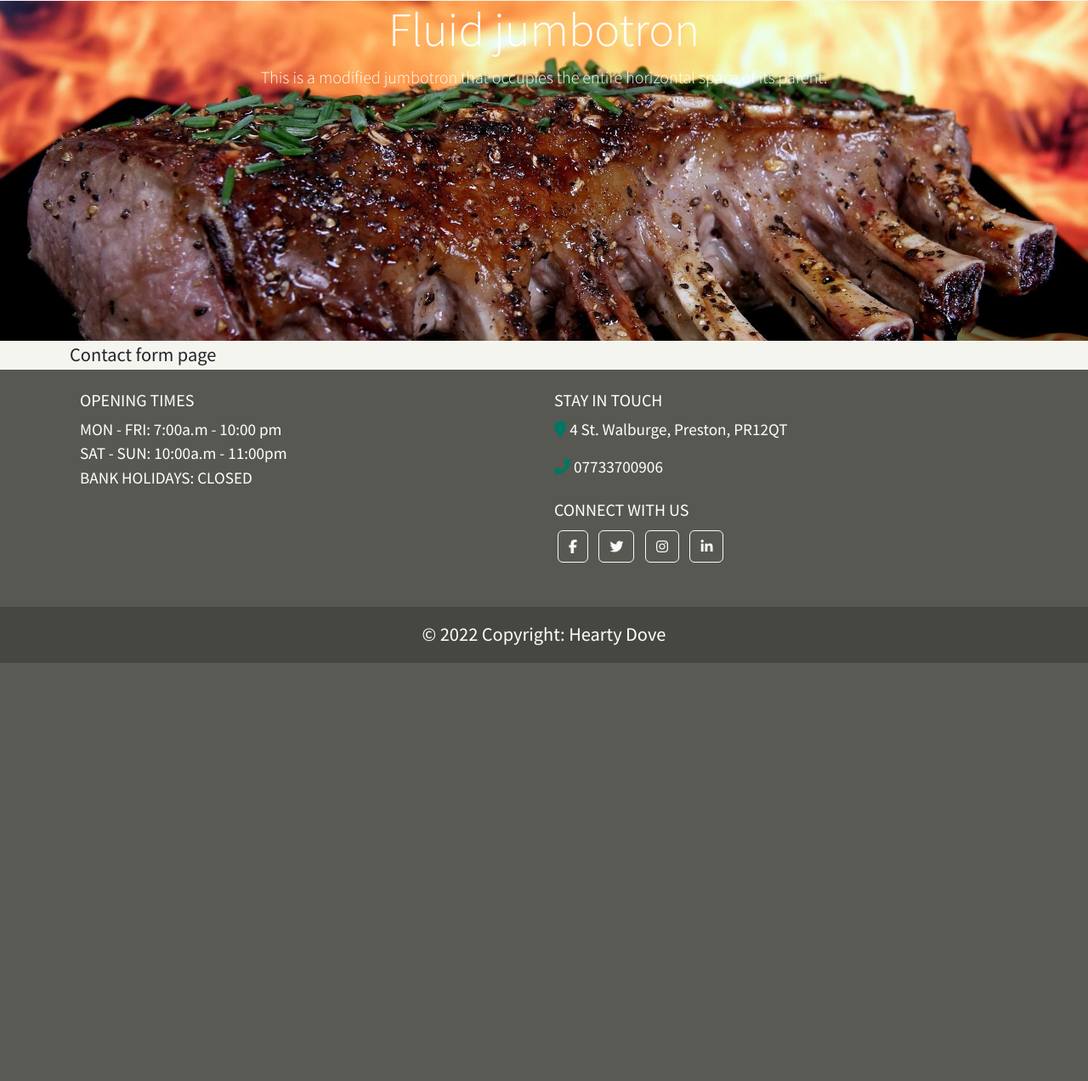
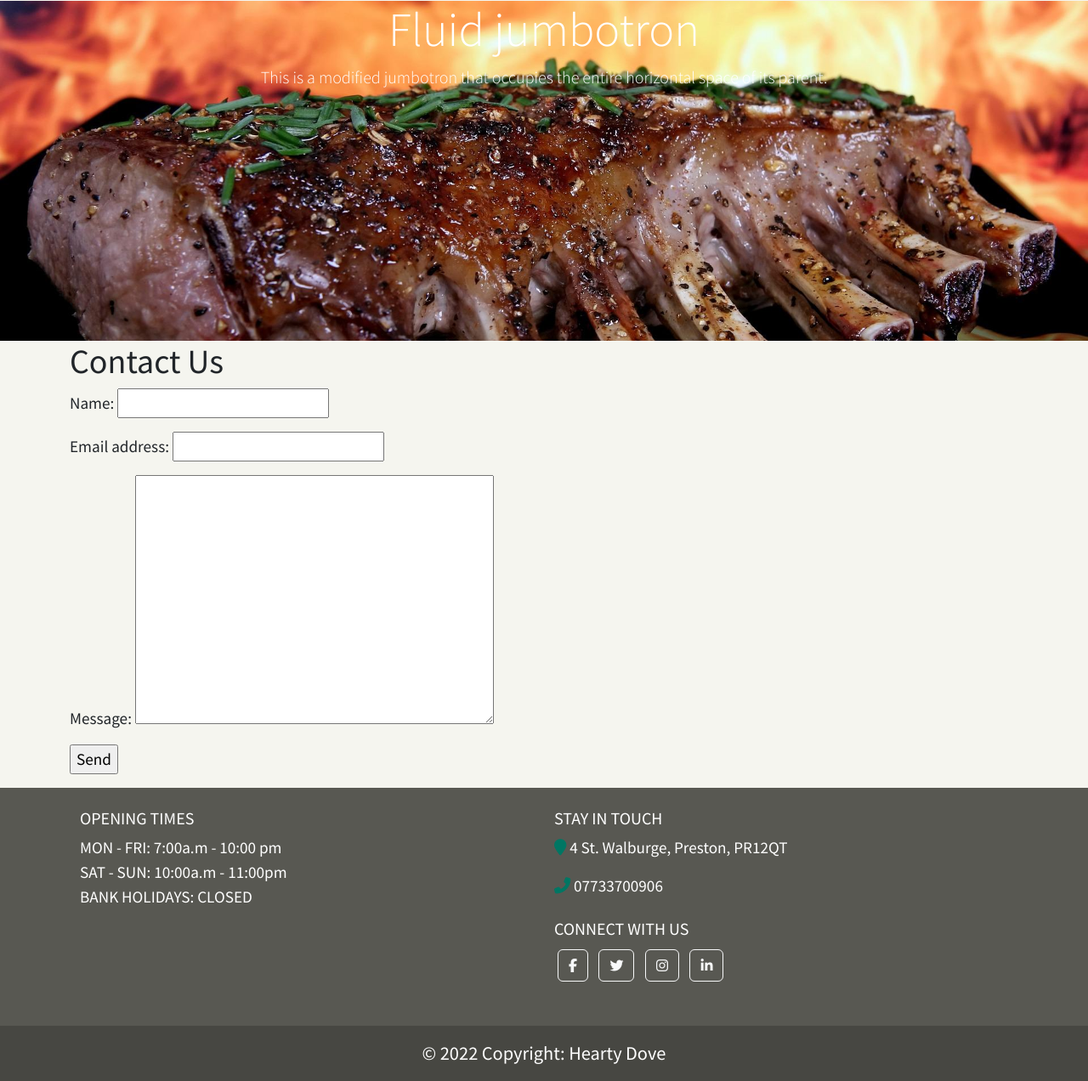
Before and after one commit to Code-Institute-Submissions/valerieoni-hearty-dove-restaurant_OctResub, a Django app: page /contact in a window 1280 px wide. Shown: the part 97-1369 px from the top of the page at 85% size. Before the commit the page ends 877 px from the top, so only its background shows below. Run offline with Django 4.2, Linux system fonts and the light colour scheme; some libraries are stand-ins or nearby versions.

Commit message:
add contact form

```diff
--- /dev/null
+++ b/restaurant/forms.py
@@ -0,0 +1,8 @@
+from django import forms
+
+
+class ContactForm(forms.Form):
+    """Contact us form"""
+    customer_name = forms.CharField(max_length=100, label='Name')
+    customer_email = forms.EmailField(label='Email address')
+    message = forms.CharField(widget=forms.Textarea)
--- a/restaurant/templates/restaurant/contact.html
+++ b/restaurant/templates/restaurant/contact.html
@@ -1,7 +1,18 @@
 {% extends "base.html" %}
 
 {% block content %}
-    <div>
-        Contact form page
-     </div>
+<h1>Contact Us</h1>
+<div>
+    {% if submitted %}
+        <p>Your message was succesfully submitted</p>
+    {% else %}
+    <form action="" method="post" novalidate>
+        {{ form.as_p }}
+
+        <p><input type="submit" value="Send"></p>
+
+        {% csrf_token %}
+    </form>
+    {% endif %}
+</div>
 {% endblock%}
--- a/restaurant/views.py
+++ b/restaurant/views.py
@@ -1,10 +1,50 @@
 from django.shortcuts import render
+from django.http import HttpResponseRedirect
+from django.core.mail import BadHeaderError, send_mail
+from .forms import ContactForm
+
+
+def email_enquiry(form):
+    """
+    takes an instance of ContactForm as input parameter
+    sets subject and other email parameters and sends email
+    returns True if email was succesfully sent
+    """
+    form_data = form.cleaned_data
+    customer_name = form_data['customer_name']
+    customer_email = form_data['customer_email']
+    message = form_data['message']
+    subject = (f'Customer Enquiry from {customer_name}')
+    recipients = ['valeriewil@yahoo.com']
+
+    try:
+        send_mail(subject, message, customer_email, recipients)
+    except BadHeaderError:
+        return False
+    return True
 
 
 def index(request):
     """displays home page of the restaurant's website"""
     return render(request, 'restaurant/index.html')
 
+
 def contact(request):
-    """ displays contact us page"""
-    return render(request, 'restaurant/contact.html')
+    """
+    Renders contact us page.
+    if POST request, validates form,
+    sends an enquiry email and return feedback to user.
+    Otherwise, if GET request create a blank ContactForm.
+    """
+    submitted = False
+    if request.method == 'POST':
+        form = ContactForm(request.POST)
+        if form.is_valid():
+            submitted = email_enquiry(form)
+            return HttpResponseRedirect(f'/contact?submitted={submitted}')
+    else:
+        form = ContactForm()
+        if 'submitted' in request.GET:
+            submitted = True
+
+    return render(request, 'restaurant/contact.html', {'form': form, 'submitted': submitted})
--- /dev/null
+++ b/static/favicon/about.txt
@@ -0,0 +1,6 @@
+This favicon was generated using the following font:
+
+- Font Title: Leckerli One
+- Font Author: Copyright (c) 2011 Gesine Todt (www.gesine-todt.de), with Reserved Font Names "Leckerli"
+- Font Source: http://fonts.gstatic.com/s/leckerlione/v16/V8mCoQH8VCsNttEnxnGQ-1itLZxcBtItFw.ttf
+- Font License: SIL Open Font License, 1.1 (http://scripts.sil.org/OFL))
--- a/templates/base.html
+++ b/templates/base.html
@@ -11,6 +11,10 @@
     <meta name="description" content="Hearty Dove Restaurant">
     <meta name="keywords" content="restaurant, meal, spicy, restaurant reservation">
     <title>Hearty Dove Restaurant</title>
+    <link rel="apple-touch-icon" sizes="180x180" href="{% static 'favicon/apple-touch-icon.png' %}">
+    <link rel="icon" type="image/png" sizes="32x32" href="{% static 'favicon/favicon-32x32.png' %}">
+    <link rel="icon" type="image/png" sizes="16x16" href="{% static 'favicon/favicon-16x16.png' %}">
+    <link rel="manifest" href="{% static 'favicon/site.webmanifest' %}">
     <!-- Bootstrap CSS -->
     <link href="https://cdn.jsdelivr.net/npm/bootstrap@5.2.0-beta1/dist/css/bootstrap.min.css" rel="stylesheet"
         integrity="sha384-0evHe/X+R7YkIZDRvuzKMRqM+OrBnVFBL6DOitfPri4tjfHxaWutUpFmBp4vmVor" crossorigin="anonymous">
@@ -92,7 +96,7 @@
                         <!-- Section: contact details -->
                         <section class="mb-4">
                             <h5 class="text-uppercase">Stay in Touch</h5>
-                           <p><i class="fas fa-map-marker text-green"></i> 4 St. Walburge, Preston, PR12QT</p>
+                            <p><i class="fas fa-map-marker text-green"></i> 4 St. Walburge, Preston, PR12QT</p>
                             <p><i class="fas fa-phone-alt text-green"></i> 07733700906</p>
 
                         </section>
```
Also changed, not shown: heartydove/settings.py (+9 -0 lines), static/favicon/android-chrome-192x192.png (added), static/favicon/android-chrome-512x512.png (added), static/favicon/apple-touch-icon.png (added), static/favicon/favicon-16x16.png (added), static/favicon/favicon-32x32.png (added), static/favicon/favicon.ico (added), static/favicon/site.webmanifest (added).
